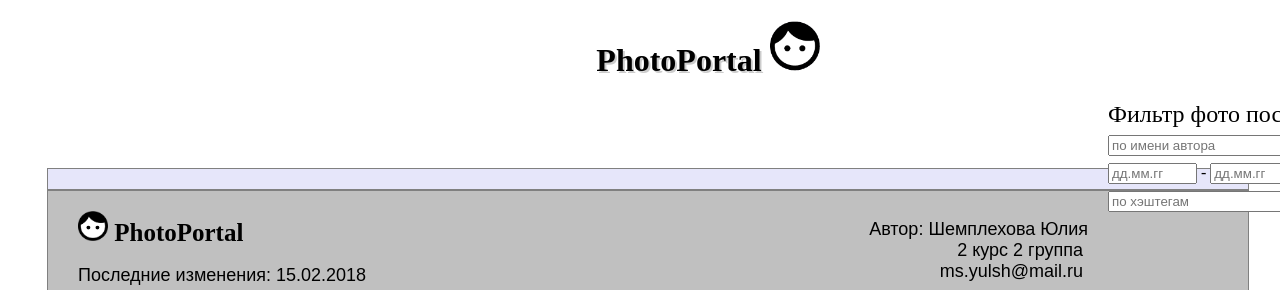
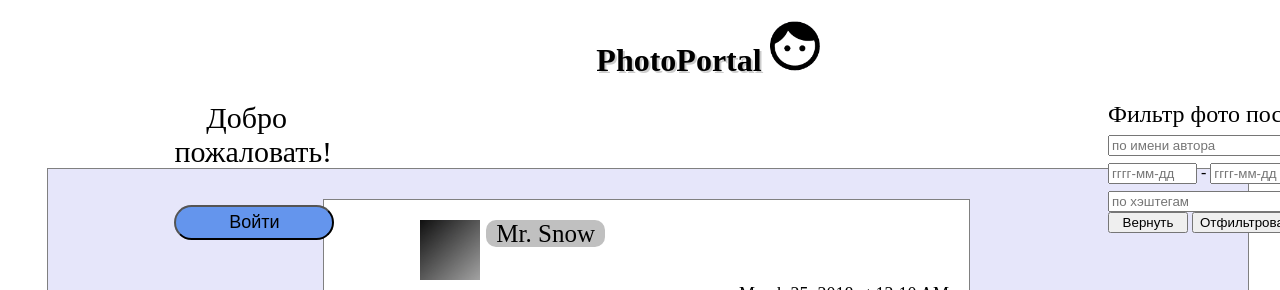
Before and after one commit to JuliaShemplehova/Practice, a plain HTML site: page UI/index.html in a window 1280 px wide. Shown: the top 290 px of the page. Drawn offline with Linux system fonts and the light colour scheme.

Commit message:
modified index.html

```diff
--- a/UI/index.html
+++ b/UI/index.html
@@ -8,146 +8,21 @@
     <body>
         <script src="PhotoPost.js">
         </script>
-        <script>
-            console.log("Проверка всех методов:");
-            console.log("Получение фотопостов:");
-            console.log(PhotoPortal.getPhotoPost('2'));
-            console.log(PhotoPortal.getPhotoPost('21'));
-            console.log(PhotoPortal.getPhotoPost(2));
-            console.log(PhotoPortal.getPhotoPost());
-            console.log("Проверка на валидность:");
-            console.log(PhotoPortal.validatePhotoPost({
-            id: '30',
-            description: 'fsssgsf',
-            createdAt: new Date('2018-02-23T23:00:00'),
-            author: 'Mur',
-            photoLink: 'dlf.jpg',
-            hashTags: ['hastag1', 'hastag2', 'hashtag3']
-            }));
-            console.log(PhotoPortal.validatePhotoPost({
-            id: '25',
-            description: 'fsssgsf',
-            createdAt: new Date('2018-02-23T23:00:00'),
-            author: 'Mur',
-            photoLink: 'dlf.jpg'
-            }));
-            console.log(PhotoPortal.validatePhotoPost({
-            id: '5',
-            description: 'Пятый',
-            createdAt: new Date('2018-02-23T23:00:00'),
-            author: 'Иванов Иван',
-            photoLink: 'http://ont.by/webroot/delivery/files/news/2018/02/22/Dom.jpg',
-            hashTags: ['hastag1', 'hastag2', 'hashtag3']
-            }));
-            console.log(PhotoPortal.validatePhotoPost({
-            id: '25',
-            description: 'fsssgsf',
-            createdAt: new Date('2018-02-23T23:00:00'),
-            author: 'Mur',
-            photoLink: 'dlf.jpg',
-            hashTags: []
-            }));
-            console.log(PhotoPortal.validatePhotoPost({
-            id: 25,
-            description: 'fsssgsf',
-            createdAt: new Date('2018-02-23T23:00:00'),
-            author: 'Mur',
-            photoLink: 'dlf.jpg'
-            }));
-            console.log("Добавление валидного фотопоста:");
-            console.log(PhotoPortal.addPhotoPost({
-            id: '21',
-            description: 'yeeeep!!',
-            createdAt: new Date('2018-03-02T09:45:00'),
-            author: 'lera',
-            photoLink: 'photo.jpg',
-            hashTags: ['happy','hurray']
-            }));
-            console.log(PhotoPortal.getPhotoPost('21'));
-            console.log("Добавление невалидных фотопостов:");
-            console.log(PhotoPortal.validatePhotoPost({
-            id: 25,
-            description: 'fsssgsf',
-            createdAt: new Date('2018-02-23T23:00:00'),
-            author: 'Mur',
-            photoLink: 'dlf.jpg'
-            }));
-            console.log(PhotoPortal.validatePhotoPost({
-            id: '25',
-            description: 'fsssgsf',
-            createdAt: new Date('2018-02-23T23:00:00'),
-            author: 'Mur',
-            photoLink: 'dlf.jpg',
-            hashTags: []
-            }));
-            console.log(PhotoPortal.validatePhotoPost({
-            id: '25',
-            createdAt: new Date('2018-02-23T23:00:00'),
-            author: 'Mur',
-            photoLink: 'dlf.jpg',
-            }));
-            console.log("Изменение фотопоста:");
-            console.log(PhotoPortal.editPhotoPost('1', {
-            description: 'my new description',
-            photoLink: 'http://haradok.info/static/news/5/4565/preview.jpg'
-            }));
-            console.log(PhotoPortal.getPhotoPost('1'));
-            console.log(PhotoPortal.editPhotoPost('3', {
-            author: 'maska',
-            description: 'edit description and hastags',
-            hashTags: ['wow', 'yeeess']
-            }));
-            console.log(PhotoPortal.getPhotoPost('3'));
-            console.log(PhotoPortal.editPhotoPost('1', { photoLink: '' }));
-            console.log(PhotoPortal.editPhotoPost('30', {
-            description: 'edit description and hastags',
-            hashTags: ['wow', 'yeeess']
-            }));
-            console.log("Удаление фотопоста:");
-            console.log(PhotoPortal.removePhotoPost('21'));
-            console.log(PhotoPortal.removePhotoPost('30'));
-            console.log(PhotoPortal.removePhotoPost(20));
-            console.log(PhotoPortal.removePhotoPost());
-            console.log("Получение фотопоста с сортировкой:");
-            console.log(PhotoPortal.getPhotoPosts(0, 10));
-            console.log(PhotoPortal.getPhotoPosts());
-            console.log(PhotoPortal.getPhotoPosts(10, 10));
-            console.log("Получение фотопостов с фильтрация по автору 'Lenka':");
-            console.log(PhotoPortal.getPhotoPosts(0, 10, {
-            author: 'Lenka'
-            }));
-            console.log("Получение фотопостов с фильтрация по датам:");
-            console.log(PhotoPortal.getPhotoPosts(0, 10, {
-            start: new Date('2018-03-23T23:00:00'
-            )}));
-            console.log(PhotoPortal.getPhotoPosts(0, 10, {
-            start: new Date('2018-03-23T23:00:00'),
-            end: new Date('2018-03-24T23:00:00')
-            }));
-            console.log("Получение фотопостов с фильтрация по хэштегам:");
-            console.log(PhotoPortal.getPhotoPosts(0, 10, {
-            hashTags: ['wow', 'yeeess']
-            }));
-            console.log("Получение фотопостов с фильтрация по автору и хэштегам одновременно:");
-            console.log(PhotoPortal.getPhotoPosts(0, 10, {
-            author: 'Иванов Иван',
-            hashTags: ['hastag1', 'hastag2']
-            }));
-        </script>
         <header>
             <h1 style="text-align: center;">PhotoPortal <img src="images/emblem.jpg" width="50" height="50" alt="emblem"> </h1>
                  <div class="filter">
                     <font size="5">Фильтр фото постов</font><br>
-                    <input type="text" size="24" placeholder="по имени автора"><br>
-                    <input type="text" size="8" placeholder="дд.мм.гг"> -
-                    <input type="text" size="9" placeholder="дд.мм.гг"><br>
-                    <input type="text" size="24" placeholder="по хэштегам"><br>
+                    <input id="input_author" type="text" size="24" placeholder="по имени автора"><br>
+                    <input id="input_start" type="text" size="8" placeholder="гггг-мм-дд"> -
+                    <input id="input_end" type="text" size="9" placeholder="гггг-мм-дд"><br>
+                    <input id="input_hashtags" type="text" size="24" placeholder="по хэштегам"><br>
+                    <button class="OK" style="width: 80px;"  id="filter_cancel">Вернуть</button>
+                    <button class="OK" style="width: 110px;" id="filter_OK">Отфильтровать</button><br>
                 </div>
         </header>
         <script src="DOM.js">
         </script>
-        <script>
-            DOM.show();
+        <script src="Clients.js">
         </script>
     <footer>
     <div class="footer_1">
```
